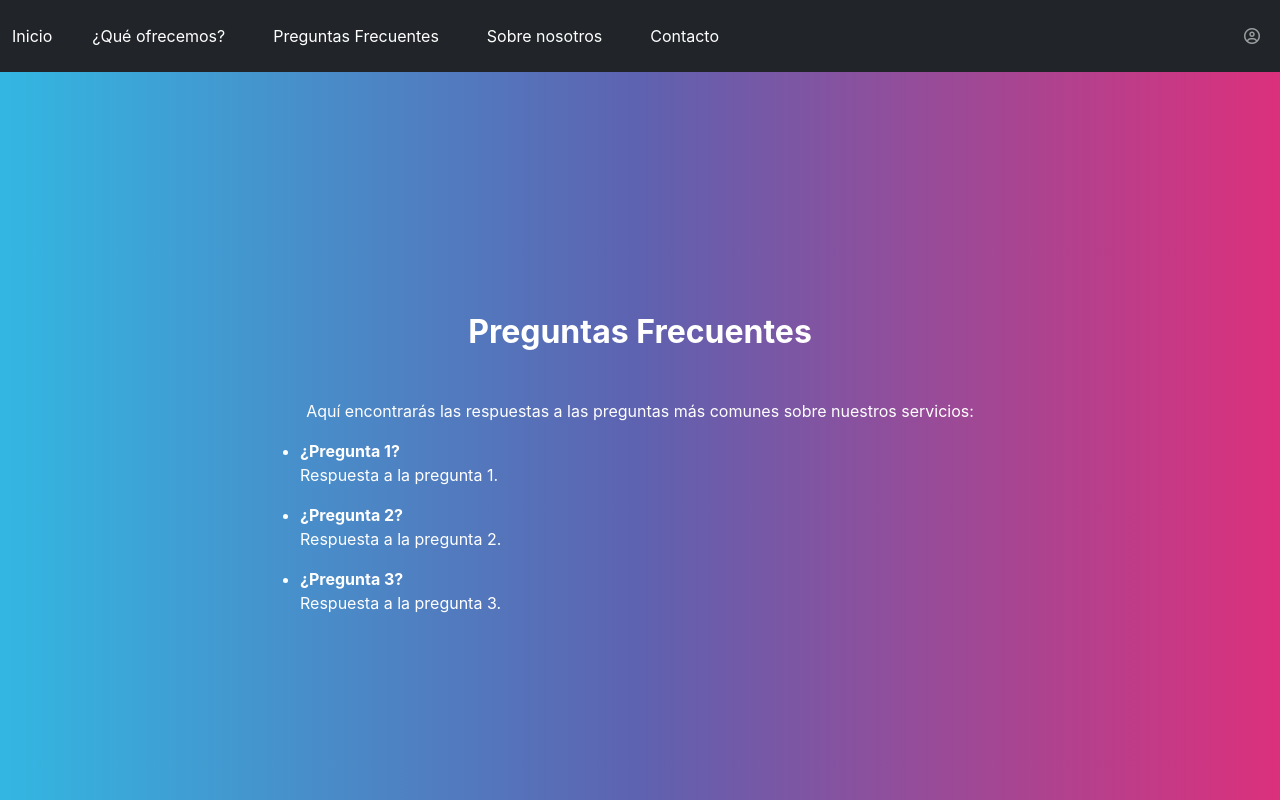
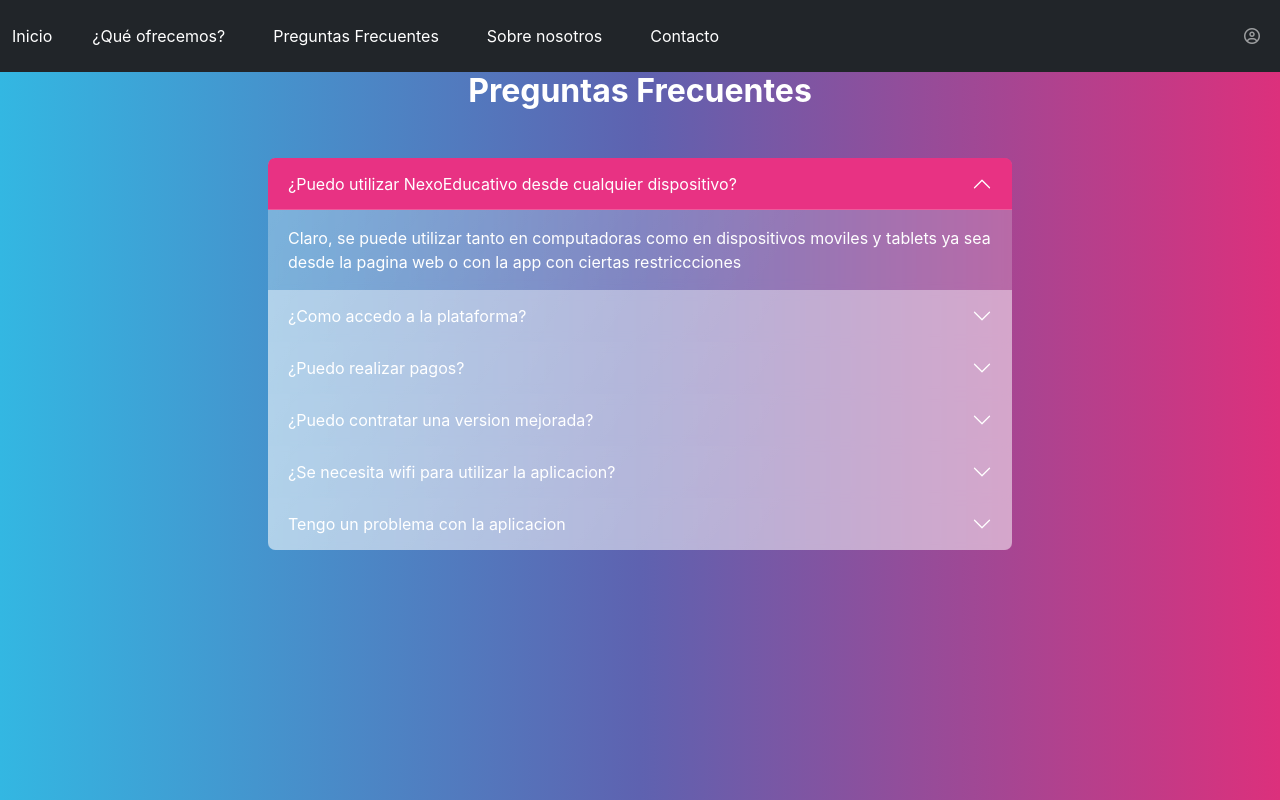
Before and after one commit to seezelop/React-nexoeducativo, a React (Create React App) app: page /preguntasfrecuentes in a window 1280 px wide. Shown: the top 800 px of the page. Built offline with nearby package versions, Linux system fonts and the light colour scheme.

Commit message:
seccion preguntas frecuentes hecha

```diff
--- a/src/componentes/pages/PreguntasFrecuentes.js
+++ b/src/componentes/pages/PreguntasFrecuentes.js
@@ -4,27 +4,83 @@ import React from 'react';
 function PreguntasFrecuentes() {
   return (
     <section className="d-flex flex-column min-vh-100"> {/* Contenedor principal usando section */}
-      <section className="container d-flex justify-content-center align-items-center flex-grow-1">
+      <section className="container d-flex justify-content-center flex-grow-1">
         <section className="col-md-8">
           <h2 className="text-center mb-4">Preguntas Frecuentes</h2>
-          <p className="text-center">
-            Aquí encontrarás las respuestas a las preguntas más comunes sobre nuestros servicios:
-          </p>
-          <ul>
-            <li>
-              <strong>¿Pregunta 1?</strong>
-              <p>Respuesta a la pregunta 1.</p>
-            </li>
-            <li>
-              <strong>¿Pregunta 2?</strong>
-              <p>Respuesta a la pregunta 2.</p>
-            </li>
-            <li>
-              <strong>¿Pregunta 3?</strong>
-              <p>Respuesta a la pregunta 3.</p>
-            </li>
-
-          </ul>
+          <div className="accordion" id="accordionExample">
+  <div className="accordion-item">
+    <h2 className="accordion-header">
+      <button className="accordion-button" type="button" data-bs-toggle="collapse" data-bs-target="#collapseOne" aria-expanded="true" aria-controls="collapseOne">
+      ¿Puedo utilizar NexoEducativo desde cualquier dispositivo?
+      </button>
+    </h2>
+    <div id="collapseOne" className="accordion-collapse collapse show" data-bs-parent="#accordionExample">
+      <div className="accordion-body">
+        Claro, se puede utilizar tanto en computadoras como en dispositivos moviles y tablets ya sea desde la pagina web o con la app con ciertas restriccciones
+      </div>
+    </div>
+  </div>
+  <div className="accordion-item">
+    <h2 className="accordion-header">
+      <button className="accordion-button collapsed" type="button" data-bs-toggle="collapse" data-bs-target="#collapseTwo" aria-expanded="false" aria-controls="collapseTwo">
+      ¿Como accedo a la plataforma?
+      </button>
+    </h2>
+    <div id="collapseTwo" className="accordion-collapse collapse" data-bs-parent="#accordionExample">
+      <div className="accordion-body">
+        Tu escuela debe previamente registrarte en el sistema con tu mail y contraseña, luego colocar esta informacion en <strong><a href="/login">este link</a></strong> y listo!
+      </div>
+    </div>
+  </div>
+  <div className="accordion-item">
+    <h2 className="accordion-header">
+      <button className="accordion-button collapsed" type="button" data-bs-toggle="collapse" data-bs-target="#collapseThree" aria-expanded="false" aria-controls="collapseThree">
+      ¿Puedo realizar pagos?
+      </button>
+    </h2>
+    <div id="collapseThree" className="accordion-collapse collapse" data-bs-parent="#accordionExample">
+      <div className="accordion-body">
+        <p>Claro, a traves de mercadopago tanto desde la web como desde nuestra app, con inmediata acreditacion o con la informacion bancaria provista por la institucion</p>
+      </div>
+    </div>
+  </div>
+  <div className="accordion-item">
+    <h2 className="accordion-header">
+      <button className="accordion-button collapsed" type="button" data-bs-toggle="collapse" data-bs-target="#collapseFour" aria-expanded="false" aria-controls="collapseTwo">
+      ¿Puedo contratar una version mejorada?
+      </button>
+    </h2>
+    <div id="collapseFour" className="accordion-collapse collapse" data-bs-parent="#accordionExample">
+      <div className="accordion-body">
+        Claro, nuestra plataforma tiene la posibilidad de ofrecerte una version premium orientada a que las autoridades de la escuela puedan ver la informacion de una manera mas grafica y con acceso a una mayor cantidad de informacion para mejorar su gestion
+      </div>
+    </div>
+  </div>
+  <div className="accordion-item">
+    <h2 className="accordion-header">
+      <button className="accordion-button collapsed" type="button" data-bs-toggle="collapse" data-bs-target="#collapseFive" aria-expanded="false" aria-controls="collapseTwo">
+      ¿Se necesita wifi para utilizar la aplicacion?
+      </button>
+    </h2>
+    <div id="collapseFive" className="accordion-collapse collapse" data-bs-parent="#accordionExample">
+      <div className="accordion-body">
+        Si, de lo contrario no podras obtener informacion actualizada sobre las novedades de la escuela
+      </div>
+    </div>
+  </div>
+  <div className="accordion-item">
+    <h2 className="accordion-header">
+      <button className="accordion-button collapsed" type="button" data-bs-toggle="collapse" data-bs-target="#collapseSix" aria-expanded="false" aria-controls="collapseTwo">
+      Tengo un problema con la aplicacion
+      </button>
+    </h2>
+    <div id="collapseSix" className="accordion-collapse collapse" data-bs-parent="#accordionExample">
+      <div className="accordion-body">
+       No te preocupes! Podes comunicarnos tu problema en<strong><a href="/contacto"> este link</a></strong> y lo solucionaremos lo mas pronto posible
+      </div>
+    </div>
+  </div>
+</div>
         </section>
       </section>
     </section>
```
